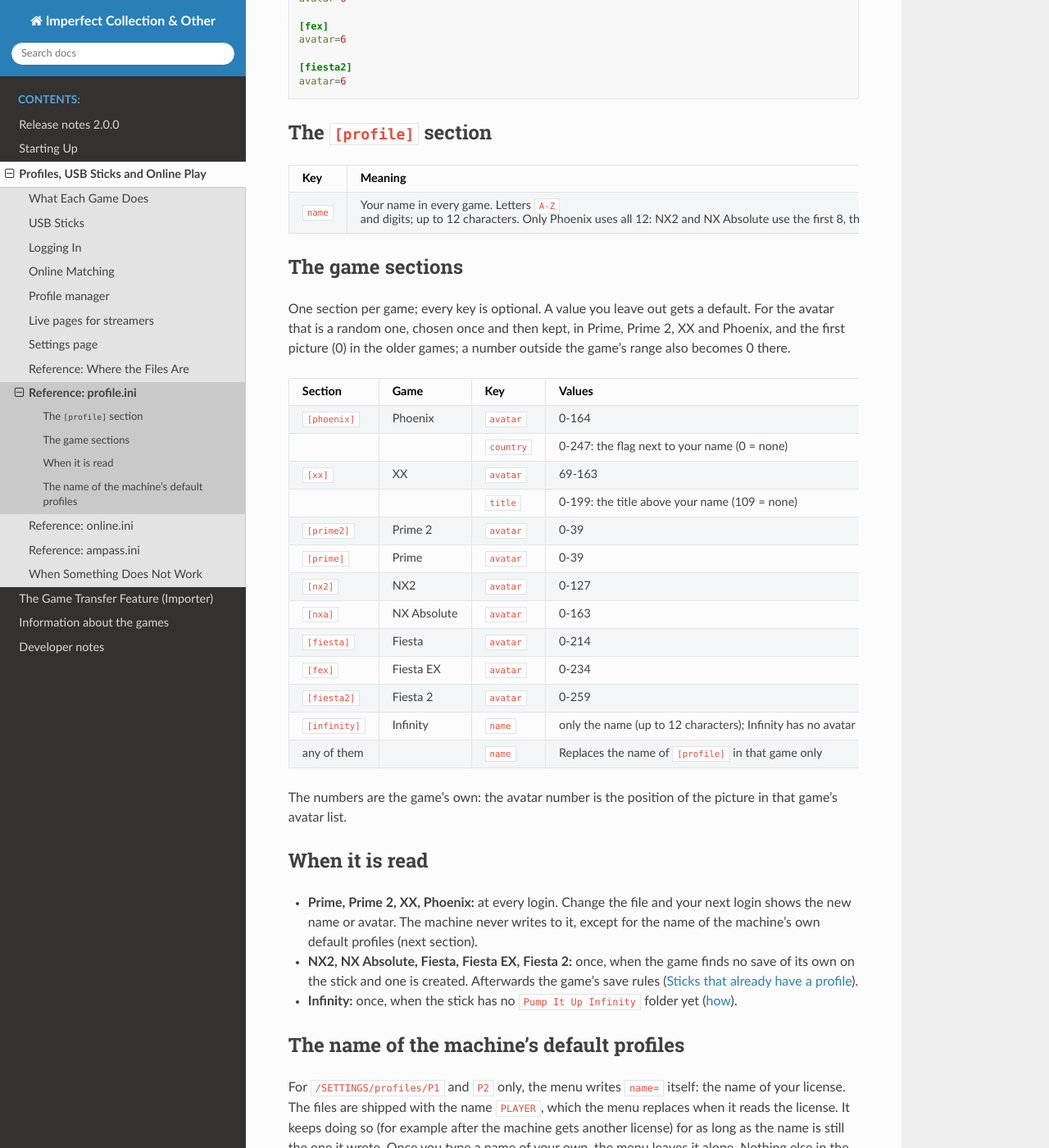
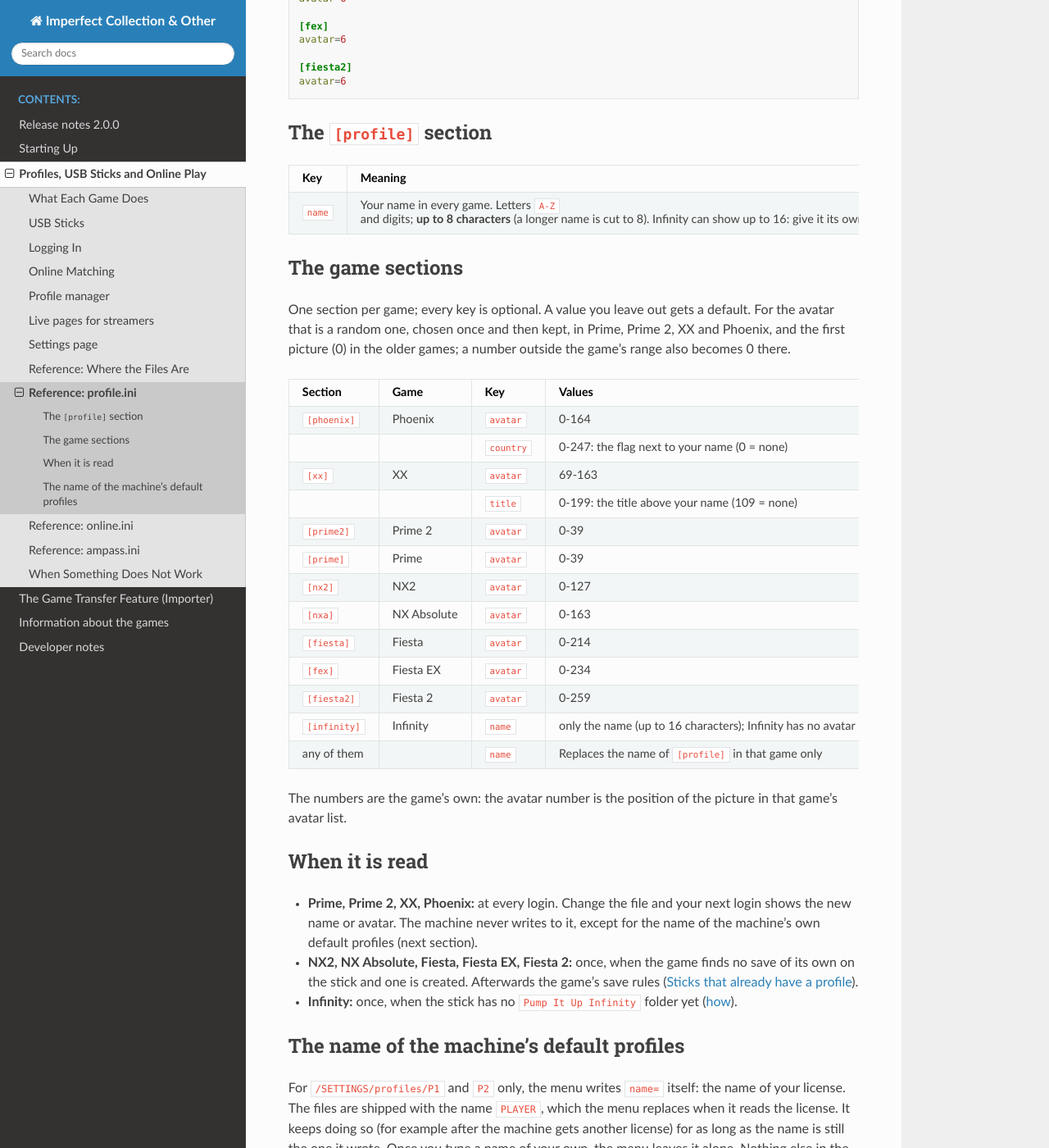
Before and after one commit to ckdur/imperfect-manual, a Sphinx documentation site: the page built from docs/online/profile_ini.rst, in a window 1280 px wide and 1400 px high, scrolled down 708 px. Shown: the whole window at 82% size. Built offline with Sphinx 7.4.7 and the Read the Docs theme 3.1.0, drawn with Linux system fonts in a browser that asks for light colours.

Commit message:
Profile names: at most 8 characters in every game, 16 in Infinity
Co-Authored-By: Claude Opus 5.5 <noreply@anthropic.com>

```diff
--- a/docs/online/profile_ini.rst
+++ b/docs/online/profile_ini.rst
@@ -53,9 +53,9 @@ The ``[profile]`` section
    * - Key
      - Meaning
    * - ``name``
-     - Your name in every game. Letters ``A-Z`` and digits; up to 12
-       characters. Only Phoenix uses all 12: NX2 and NX Absolute use the
-       first 8, the other games the first 11.
+     - Your name in every game. Letters ``A-Z`` and digits; **up to 8
+       characters** (a longer name is cut to 8). Infinity can show up to 16:
+       give it its own longer name in ``[infinity]``.
 
 The game sections
 -----------------
@@ -120,7 +120,7 @@ games; a number outside the game's range also becomes 0 there.
    * - ``[infinity]``
      - Infinity
      - ``name``
-     - only the name (up to 12 characters); Infinity has no avatar here
+     - only the name (up to 16 characters); Infinity has no avatar here
    * - any of them
      -
      - ``name``
--- a/docs/online/profile_manager.rst
+++ b/docs/online/profile_manager.rst
@@ -182,8 +182,8 @@ Names
 -----
 
 On Fiesta, Fiesta EX and Fiesta 2 the name is **4 to 8 letters or digits and
-begins with a letter**. NX2 and NX Absolute names have up to 12 characters.
-The other games follow ``profile.ini`` (up to 12 characters).
+begins with a letter**. Every other game also takes at most **8 characters**
+(``profile.ini``); only Infinity takes up to 16.
 
 When your changes take effect
 -----------------------------
```
